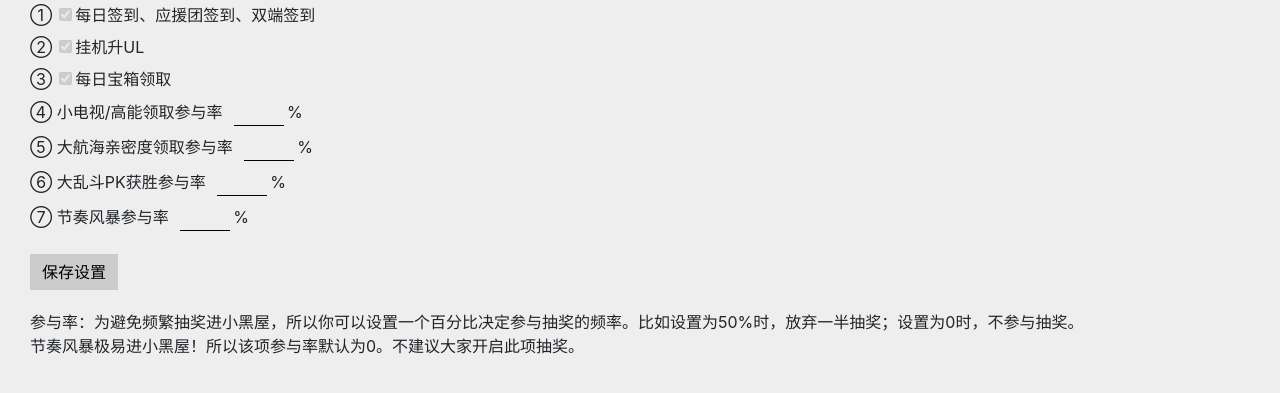
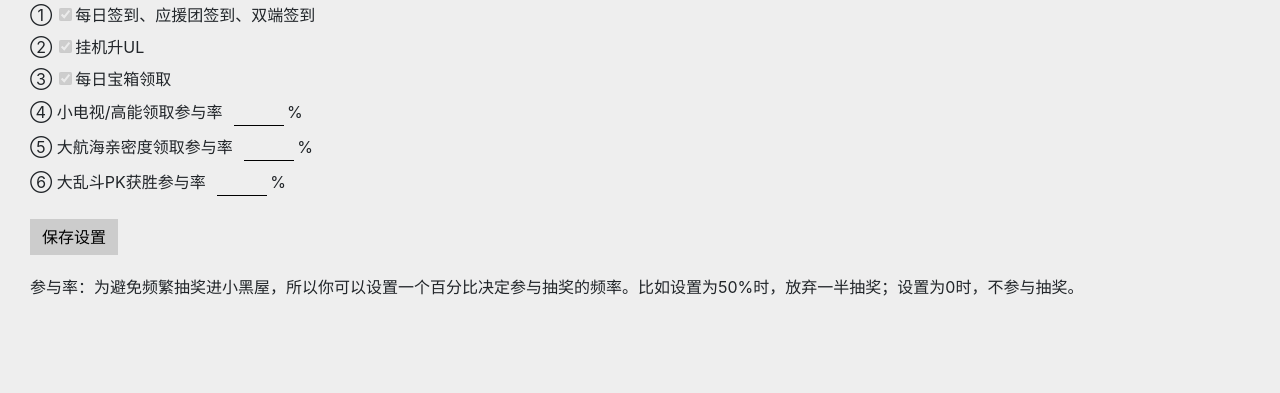
Before and after one commit to cl-ei/stormgift, a Python web app: template website/templates/settings.html in a window 1280 px wide. Shown: the part 159-552 px from the top of the page. Run offline with Jinja, Linux system fonts and the light colour scheme; the template is opened without the code that fills it, so the values that code supplies are empty; some libraries are stand-ins or nearby versions.

Commit message:
update storm gift.

```diff
--- a/lt/lt_proc_raffle.py
+++ b/lt/lt_proc_raffle.py
@@ -285,7 +285,7 @@ class Worker(object):
             key = f"S${room_id}${raffle_id}"
             info = {"room_id": room_id, "raffle_id": raffle_id}
             if await redis_cache.set_if_not_exists(key, info):
-                await mq_raffle_to_acceptor.put(key)
+                # await mq_raffle_to_acceptor.put(key)
                 await mq_raffle_broadcast.put(json.dumps({
                     "real_room_id": room_id,
                     "raffle_id": raffle_id,
--- a/website/templates/settings.html
+++ b/website/templates/settings.html
@@ -96,14 +96,10 @@
     <label>⑥ 大乱斗PK获胜参与率
         <input class="input-number" type="number" name="pk-percent" value="{{ settings.pk_percent }}">%
     </label>
-    <label>⑦ 节奏风暴参与率
-        <input class="input-number" type="number" name="storm-percent" value="{{ settings.storm_percent }}">%
-    </label>
     <button class="button center" id="submit-settings">保存设置</button>
 
 </div>
 <p style="margin-top: 20px;">参与率：为避免频繁抽奖进小黑屋，所以你可以设置一个百分比决定参与抽奖的频率。比如设置为50%时，放弃一半抽奖；设置为0时，不参与抽奖。<br>
-    节奏风暴极易进小黑屋！所以该项参与率默认为0。不建议大家开启此项抽奖。
 </p>
 <div id="prompt-modal" class="modal fade" role="dialog" aria-labelledby="myModalLabel" aria-hidden="true">
     <div class="modal-dialog">
```
